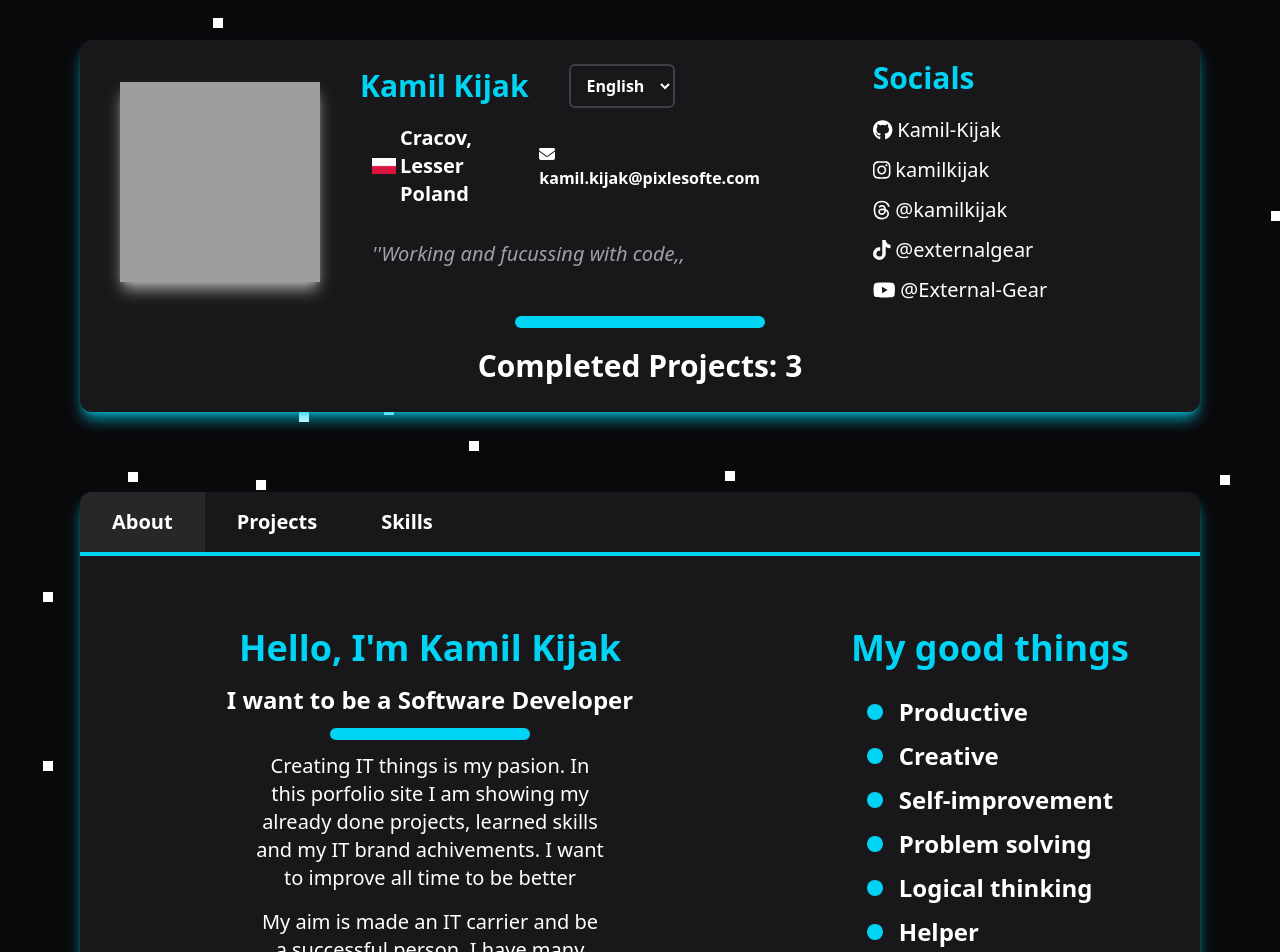
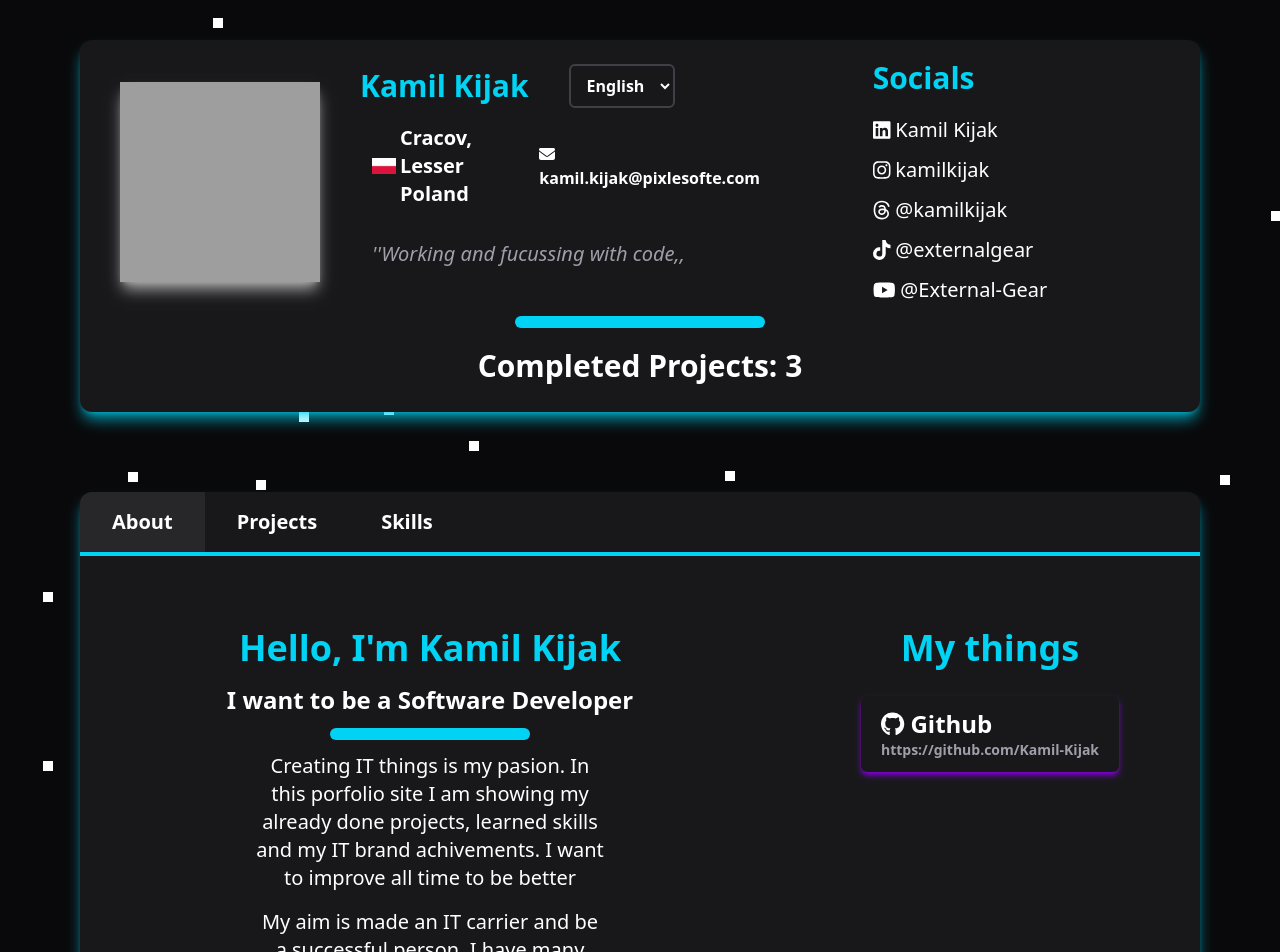
Before and after one commit to Kamil-Kijak/about-card, a React (Vite) app: page / in a window 1280 px wide. Shown: the top 952 px of the page. Built offline with nearby package versions, Linux system fonts and the light colour scheme; grey boxes are pictures that could not be loaded.

Commit message:
small changes in layout, changed about me section

```diff
--- a/src/App.jsx
+++ b/src/App.jsx
@@ -2,7 +2,7 @@
 import PolandFlag from "./assets/profile/polandFlag.webp"
 
 import { FontAwesomeIcon } from '@fortawesome/react-fontawesome';
-import {faGithub, faInstagram, faThreads, faTiktok, faYoutube} from "@fortawesome/free-brands-svg-icons"
+import {faGithub, faInstagram, faLinkedin, faThreads, faTiktok, faYoutube} from "@fortawesome/free-brands-svg-icons"
 
 import { BrowserRouter, Route, Routes, Link, Navigate, useLocation } from 'react-router-dom';
 import About from './components/pages/About';
@@ -47,7 +47,7 @@ function App() {
               <section className='flex-1/3 flex flex-col items-center lg:mb-0 mb-4'>
                 <section className='flex flex-col lg:items-start items-center' aria-label="social links" role="list">
                   <h1 className='text-3xl font-bold text-cyan-400 mb-5'>{getTextByKey("social")}</h1>
-                  <a title='Github' href="https://github.com/Kamil-Kijak" rel='nofollow' target="_blank" className='social-link' aria-label="github"><FontAwesomeIcon icon={faGithub}/> Kamil-Kijak</a>
+                  <a title='Linkedin' href="https://www.linkedin.com/in/kamil-kijak-546676358" rel='nofollow' target="_blank" className='social-link' aria-label="linkedin"><FontAwesomeIcon icon={faLinkedin}/> Kamil Kijak</a>
                   <a title='Instagram' href="https://www.instagram.com/kamilkijak/" rel='nofollow' target="_blank" className='social-link mt-3' aria-label="instagram"><FontAwesomeIcon icon={faInstagram}/> kamilkijak</a>
                   <a title='Threads' href="https://www.threads.com/@kamilkijak" rel='nofollow' target="_blank" className='social-link mt-3' aria-label="threads"><FontAwesomeIcon icon={faThreads}/> @kamilkijak</a>
                   <a title='Tiktok' href="https://www.tiktok.com/@externalgear" rel='nofollow' target="_blank" className='social-link mt-3' aria-label="tiktok"><FontAwesomeIcon icon={faTiktok}/> @externalgear</a>
--- a/src/components/hooks/useLanguagesStore.js
+++ b/src/components/hooks/useLanguagesStore.js
@@ -21,7 +21,7 @@ const useLanguagesStore = create((set, get) => ({
             pl:"Moim celem jest zrobienie cariery zawodowej w IT i bycie osobą sukcesu. Mam dużo planów, pomysłów, nadziei, a także mocnych stron w branży IT"
         },
         "check_out":{en:"Check them out!", pl:"Sprawdź je!"},
-        "good_things":{en:"My good things", pl:"Moje mocne strony"},
+        "good_things":{en:"My things", pl:"Moje rzeczy"},
         "productive":{en:"Productive", pl:"Produktywność"},
         "creative":{en:"Creative", pl:"Kreatywność"},
         "self-improvement":{en:"Self-improvement", pl:"Samodoskonalenie się"},
@@ -34,7 +34,7 @@ const useLanguagesStore = create((set, get) => ({
         "planning_work":{en:"Planning work", pl:"Planowanie pracy"},
         "individual_work":{en:"Individual work", pl:"Praca indywidualna"},
         "finding_solutions":{en:"Finding solutions", pl:"Szukanie rozwiązań"},
-        "creating_own_ideas":{en:"Creating own ideas", pl:"Tworzenie własnych pomysłów"},
+        "creating_own_ideas":{en:"Creating ideas", pl:"Tworzenie pomysłów"},
         "communicativeness":{en:"Communicativeness", pl:"Komunikatywność"},
         "helpful":{en:"Helpful", pl:"Pomocność"},
         "empathy":{en:"Empathy", pl:"Empatia"},
--- a/src/components/listItems/RatingItem.jsx
+++ b/src/components/listItems/RatingItem.jsx
@@ -27,7 +27,7 @@ export default function RatingItem({title, starsCount = 1, certificateLink}) {
             {
                 certificateLink &&
                 <span className="ml-3" aria-label="certificate link">
-                    <a href={certificateLink} target="_blank"><FontAwesomeIcon icon={faMedal} className="cursor-pointer hover:text-yellow-400 transition-colors duration-150 ease-in-out"/></a>
+                    <a href={certificateLink} title="Ceritificate" target="_blank"><FontAwesomeIcon icon={faMedal} className="cursor-pointer hover:text-yellow-400 hover:scale-125 transition-all duration-150 ease-in-out"/></a>
                 </span>
             }
         </section>
--- /dev/null
+++ b/src/components/listItems/ThingLink.jsx
@@ -0,0 +1,9 @@
+
+export default function ThingLink({href, title, shadowColor = "shadow-purple-700"}) {
+    return (
+        <a href={href} target="_blank" className={`${shadowColor} shadow-md px-5 py-3 rounded-md cursor-pointer hover:scale-110 transition-transform duration-100 ease-in-out`}>
+            <h1 className="text-white font-bold">{title}</h1>
+            <p className="text-zinc-400 text-sm">{href}</p>
+        </a>
+    )
+}
--- a/src/components/pages/About.jsx
+++ b/src/components/pages/About.jsx
@@ -1,6 +1,8 @@
+import { FontAwesomeIcon } from "@fortawesome/react-fontawesome";
 import { useLanguagesStore } from "../hooks/useLanguagesStore";
-import TextListItem from "../listItems/TextListItem";
 import PageTitle from "../PageTitle"
+import { faGithub } from "@fortawesome/free-brands-svg-icons";
+import ThingLink from "../listItems/ThingLink";
 
 export default function About({}) {
 
@@ -24,14 +26,15 @@ export default function About({}) {
                 </section>
                 <section className="flex-1/4 flex flex-col items-center">
                     <h1 className="text-4xl font-bold text-cyan-400">{getTextByKey("good_things")}</h1>
-                    <section className="flex flex-col items-start text-white font-bold mt-7 text-2xl gap-y-3 px-5" role="list" aria-label="good things">
-                        <TextListItem title={<div className="bg-cyan-400 w-[1rem] h-[1rem] rounded-full"></div>} text={getTextByKey("productive")}/>
-                        <TextListItem title={<div className="bg-cyan-400 w-[1rem] h-[1rem] rounded-full"></div>} text={getTextByKey("creative")}/>
-                        <TextListItem title={<div className="bg-cyan-400 w-[1rem] h-[1rem] rounded-full"></div>} text={getTextByKey("self-improvement")}/>
-                        <TextListItem title={<div className="bg-cyan-400 w-[1rem] h-[1rem] rounded-full"></div>} text={getTextByKey("problem_solving")}/>
-                        <TextListItem title={<div className="bg-cyan-400 w-[1rem] h-[1rem] rounded-full"></div>} text={getTextByKey("logical_thinking")}/>
-                        <TextListItem title={<div className="bg-cyan-400 w-[1rem] h-[1rem] rounded-full"></div>} text={getTextByKey("helper")}/>
-                        <TextListItem title={<div className="bg-cyan-400 w-[1rem] h-[1rem] rounded-full"></div>} text={getTextByKey("teamwork")}/>
+                    <section className="flex flex-col items-start text-white font-bold mt-7 text-2xl gap-y-3 px-5" role="list" aria-label="things">
+                        <ThingLink
+                            href={"https://github.com/Kamil-Kijak"}
+                            title={
+                            <>
+                                <FontAwesomeIcon icon={faGithub}/> Github
+                            </>
+                            }
+                        />
                     </section>
                 </section>
             </section>
--- a/src/components/pages/Skills.jsx
+++ b/src/components/pages/Skills.jsx
@@ -1,5 +1,5 @@
 
-import {faLightbulb, faMagnifyingGlass, faPen, faUser, faUsers, faHandshakeSimple, faHandHoldingHand, faGear} from "@fortawesome/free-solid-svg-icons"
+import {faLightbulb, faMagnifyingGlass, faPen, faUser, faUsers, faHandshakeSimple, faHandHoldingHand, faGear, faBrain, faPaintBrush} from "@fortawesome/free-solid-svg-icons"
 import IconListItem from '../listItems/IconListItem';
 import PageTitle from "../PageTitle";
 import { useLanguagesStore } from "../hooks/useLanguagesStore";
@@ -30,10 +30,12 @@ export default function Skills({}) {
                     <h1 className="text-4xl font-bold text-cyan-400">{getTextByKey("practical")}</h1>
                     <section className="flex flex-col items-start text-white font-bold mt-7 text-2xl gap-y-5 px-5 overflow-auto scrollbar h-full md:h-[500px]" role="list" aria-label="practical skills">
                         <IconListItem icon={faGear} text={getTextByKey("productive")}/>
+                        <IconListItem icon={faBrain} text={getTextByKey("logical_thinking")}/>
                         <IconListItem icon={faPen} text={getTextByKey("planning_work")}/>
                         <IconListItem icon={faUser} text={getTextByKey("individual_work")}/>
                         <IconListItem icon={faMagnifyingGlass} text={getTextByKey("finding_solutions")}/>
                         <IconListItem icon={faLightbulb} text={getTextByKey("creating_own_ideas")}/>
+                        <IconListItem icon={faPaintBrush} text={getTextByKey("creative")}/>
                     </section>
                 </section>
                 <section className="flex-1/3 flex flex-col items-center">
```
